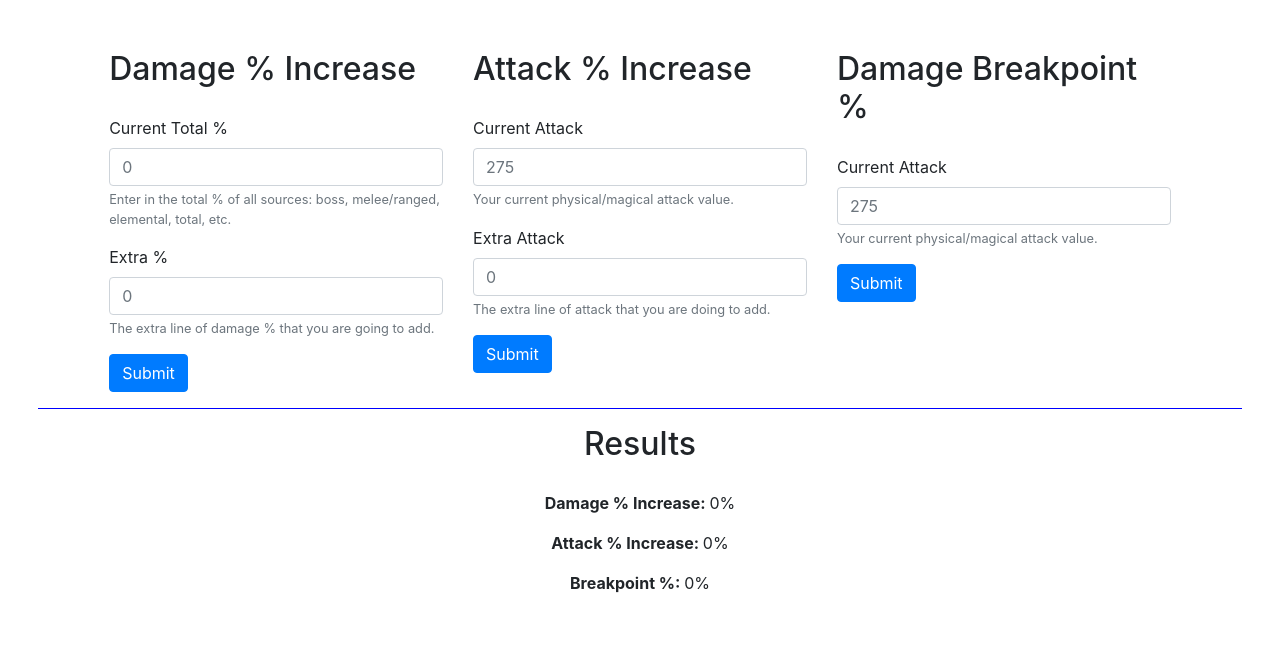
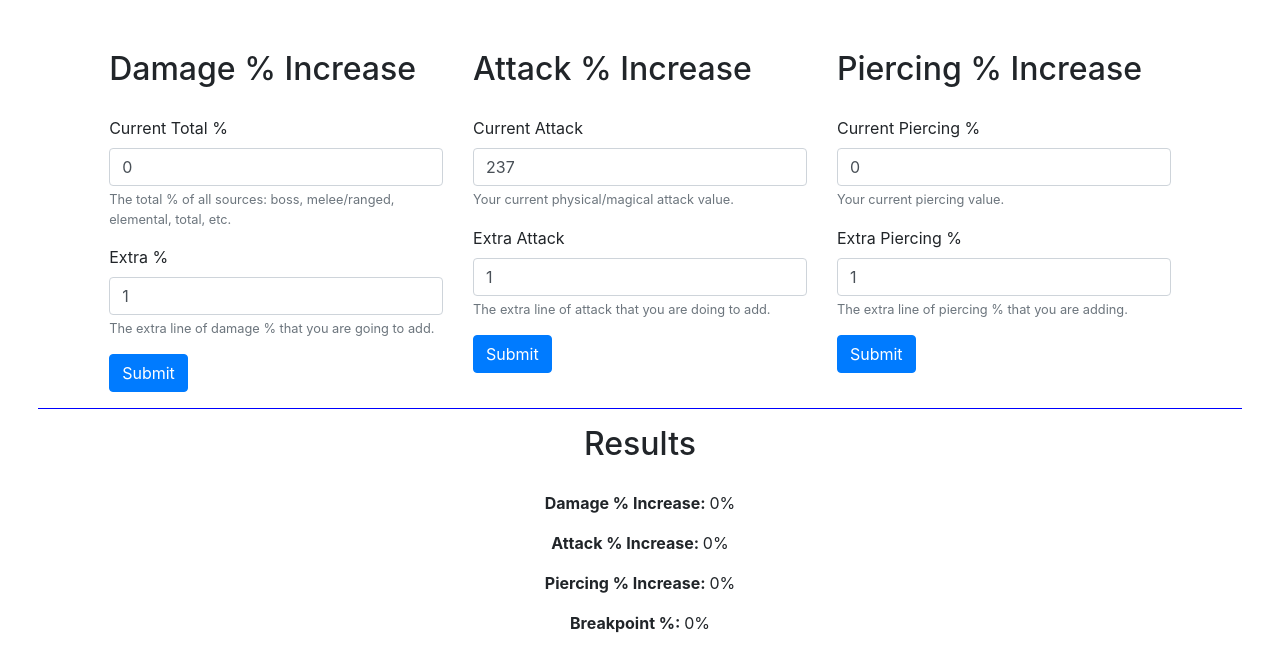
Before and after one commit to kngo5553/ms2calculator, a plain HTML site: page index.html in a window 1280 px wide. Drawn offline with nearby package versions, Linux system fonts and the light colour scheme.

Commit message:
Added in piercing
Added in piercing

```diff
--- a/functions.js
+++ b/functions.js
@@ -13,6 +13,17 @@ function attack(current,extra){
 	return 100*extra/current;
 }
 
+function piercing(current, extra){
+	current = parseFloat(current)/100;
+	extra = parseFloat(extra)/100;
+	extra = current + extra;
+
+	currDMG = 1 / Math.max(1- current, 0.7);
+	extraDMG = 1 / Math.max(1- extra, 0.7);
+
+	return 100*(extraDMG - currDMG);
+}
+
 function breakpoint(attack){
 	attack = parseFloat(attack);
 	var blob = (12+attack)/attack;
@@ -20,6 +31,7 @@ function breakpoint(attack){
 	var bot = blob - 1;
 	return top/bot;
 }
+
 
 function damageButton() {
 	var current  = document.getElementById("currentdmg").value;
@@ -34,7 +46,16 @@ function attackButton() {
 	document.getElementById("breakpointresult").innerHTML = breakpoint(current);
 }
 
+function piercingButton() {
+	var current  = document.getElementById("pcurrent").value;
+	var extra  = document.getElementById("pextra").value;
+	document.getElementById("piercingresult").innerHTML = piercing(current, extra);
+}
+
+
+/*
 function breakpointButton() {
 	var attack  = document.getElementById("breakpoint").value;
 	document.getElementById("breakpointresult").innerHTML = breakpoint(attack);
 }
+*/
--- a/index.html
+++ b/index.html
@@ -16,12 +16,12 @@
             <form>
                 <div class="form-group">
                     <label for="currentdmg">Current Total %</label>
-                    <input type="text" class="form-control" id="currentdmg" placeholder="0">
-                    <small id="totaldmghelp" class="form-text text-muted">Enter in the total % of all sources: boss,
+                    <input type="text" class="form-control" id="currentdmg" value="0">
+                    <small id="totaldmghelp" class="form-text text-muted">The total % of all sources: boss,
                         melee/ranged, elemental, total, etc.</small>
                     <p></p>
                     <label for="extradmg">Extra %</label>
-                    <input type="text" class="form-control" id="extradmg" placeholder="0">
+                    <input type="text" class="form-control" id="extradmg" value="1">
                     <small id="extradmghelp" class="form-text text-muted">The extra line of damage % that you are going
                         to add.</small>
                 </div>
@@ -35,11 +35,11 @@
             <form>
                 <div class="form-group">
                     <label for="currentatk">Current Attack</label>
-                    <input type="text" class="form-control" id="currentatk" placeholder="275">
+                    <input type="text" class="form-control" id="currentatk" value="237">
                     <small id="currentatkhelp" class="form-text text-muted">Your current physical/magical attack value.</small>
                     <p></p>
                     <label for="extraatk">Extra Attack</label>
-                    <input type="text" class="form-control" id="extraatk" placeholder="0">
+                    <input type="text" class="form-control" id="extraatk" value="1">
                     <small id="extraatkhelp" class="form-text text-muted">The extra line of attack that you are doing
                         to add.</small>
                 </div>
@@ -49,15 +49,21 @@
         </div>
 
         <div id="container3" class="col-lg col-md-11">
-            <h2>Damage Breakpoint %</h2>
+            <h2>Piercing % Increase</h2>
             <form>
                 <div class="form-group">
-                    <label for="breakpoint">Current Attack</label>
-                    <input type="text" class="form-control" id="breakpoint" placeholder="275">
-                    <small id="breakpointhelp" class="form-text text-muted">Your current physical/magical attack value.</small>
+                    <label for="pcurrent">Current Piercing %</label>
+                    <input type="text" class="form-control" id="pcurrent" value="0">
+                    <small id="pcurrenthelp" class="form-text text-muted">Your current piercing value.</small>
                 </div>
 
-                <button onclick="breakpointButton()" id="breakpointbutton" type="button" class="btn btn-primary">Submit</button>
+                <div class="form-group">
+                    <label for="pextra">Extra Piercing %</label>
+                    <input type="text" class="form-control" id="pextra" value="1">
+                    <small id="pextrahelp" class="form-text text-muted">The extra line of piercing % that you are adding.</small>
+                </div>
+
+                <button onclick="piercingButton()" id="piercingbutton" type="button" class="btn btn-primary">Submit</button>
             </form>
         </div>
 
@@ -80,6 +86,10 @@
             <span id="attackresult">0</span>%
 
             <p></p>
+            <b>Piercing % Increase: </b>
+            <span id="piercingresult">0</span>%
+
+            <p></p>
             <b>Breakpoint %: </b>
             <span id="breakpointresult">0</span>%
         </div>
```
